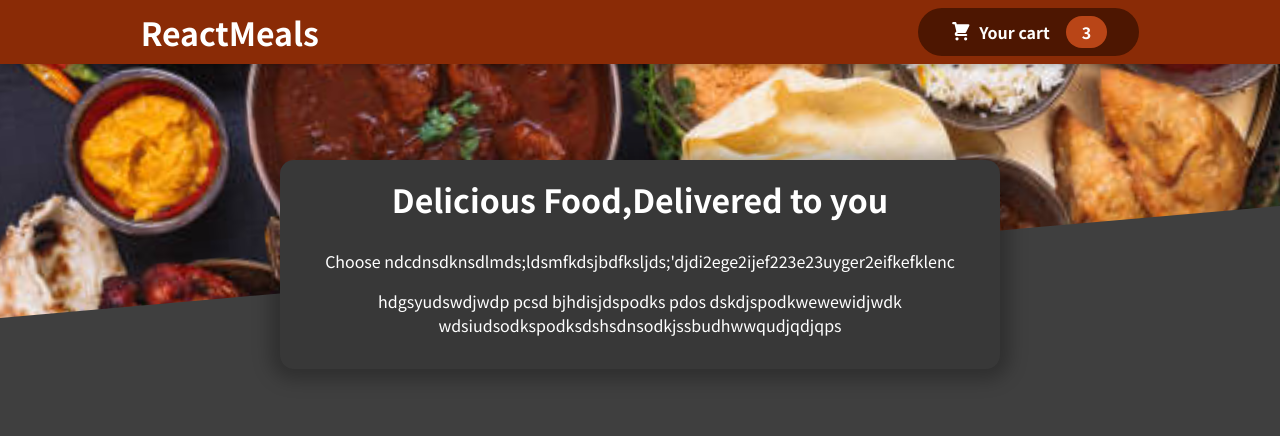
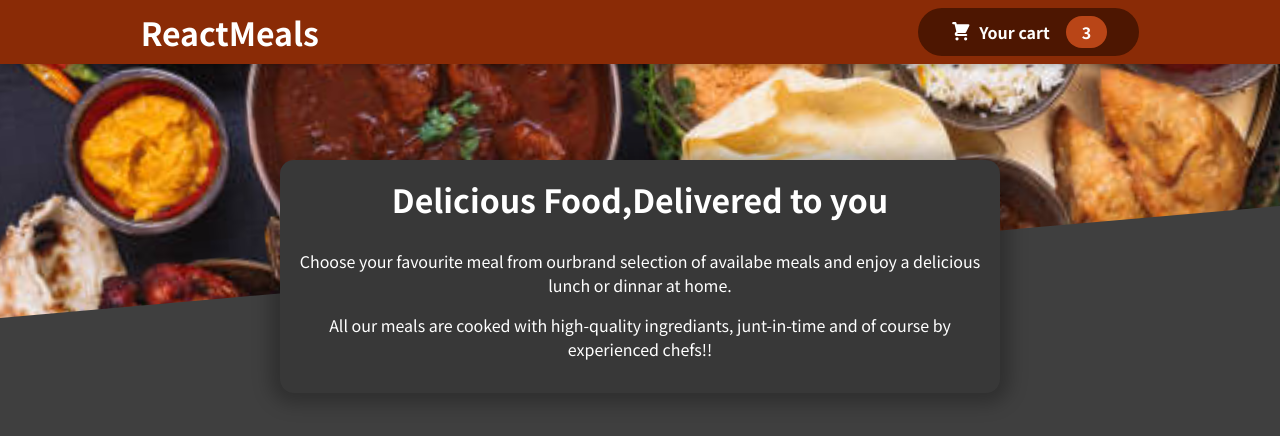
Before and after one commit to fhhdjfhedjdkjd123/reactjs-creating-a-restaurent-website, a React (Create React App) app: page / in a window 1280 px wide. Shown: the top 436 px of the page. Built offline with nearby package versions, Linux system fonts and the light colour scheme.

Commit message:
added summary content

```diff
--- a/src/components/Meals/MealsSummary.js
+++ b/src/components/Meals/MealsSummary.js
@@ -4,8 +4,8 @@ const MealsSummary =()=>{
     return(
         <section className={classes.summary}>
             <h2>Delicious Food,Delivered to you</h2>
-            <p>Choose ndcdnsdknsdlmds;ldsmfkdsjbdfksljds;'djdi2ege2ijef223e23uyger2eifkefklenc</p>
-            <p>hdgsyudswdjwdp pcsd bjhdisjdspodks pdos dskdjspodkwewewidjwdk wdsiudsodkspodksdshsdnsodkjssbudhwwqudjqdjqps</p>
+            <p>Choose your favourite meal from ourbrand selection of availabe meals and enjoy a delicious lunch or dinnar at home.</p>
+            <p>All our meals are cooked with high-quality ingrediants, junt-in-time and of course by experienced chefs!!</p>
         </section>
     )
 }
```
